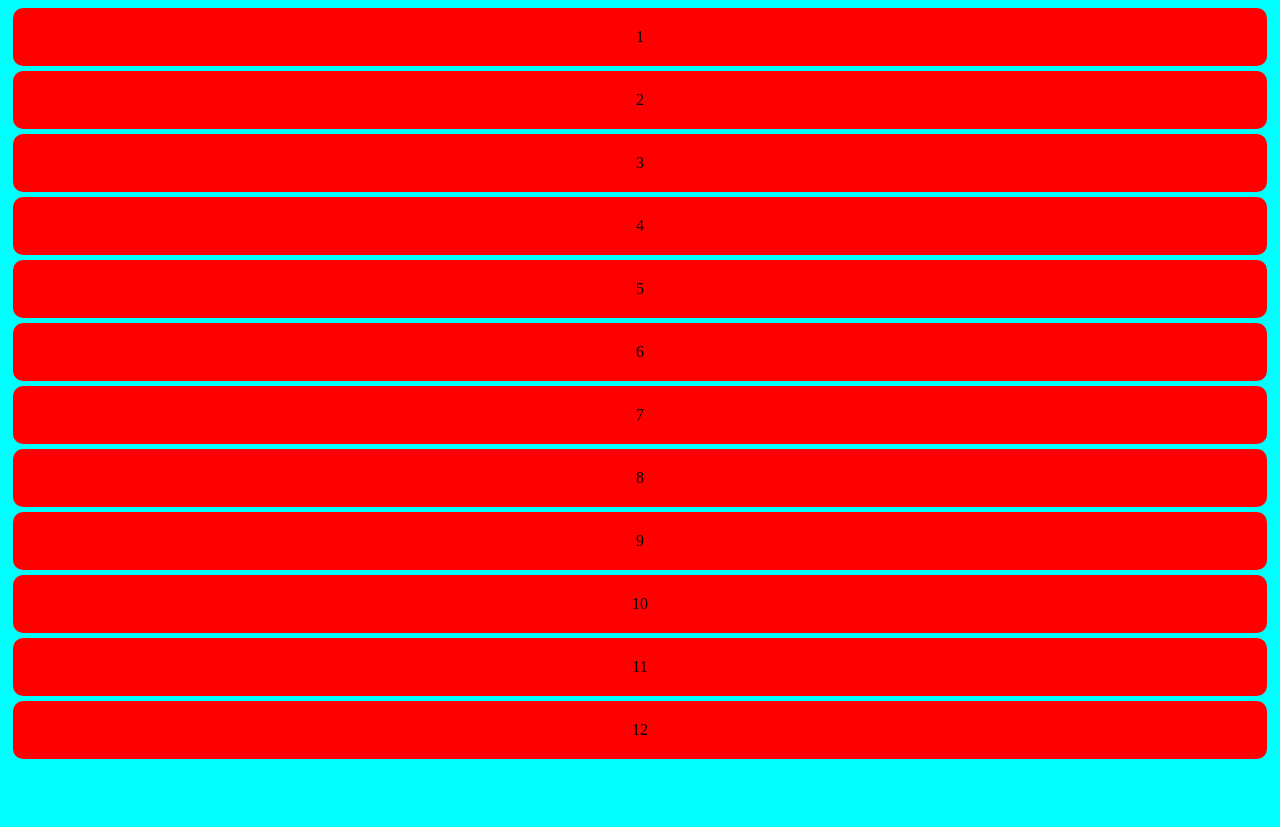
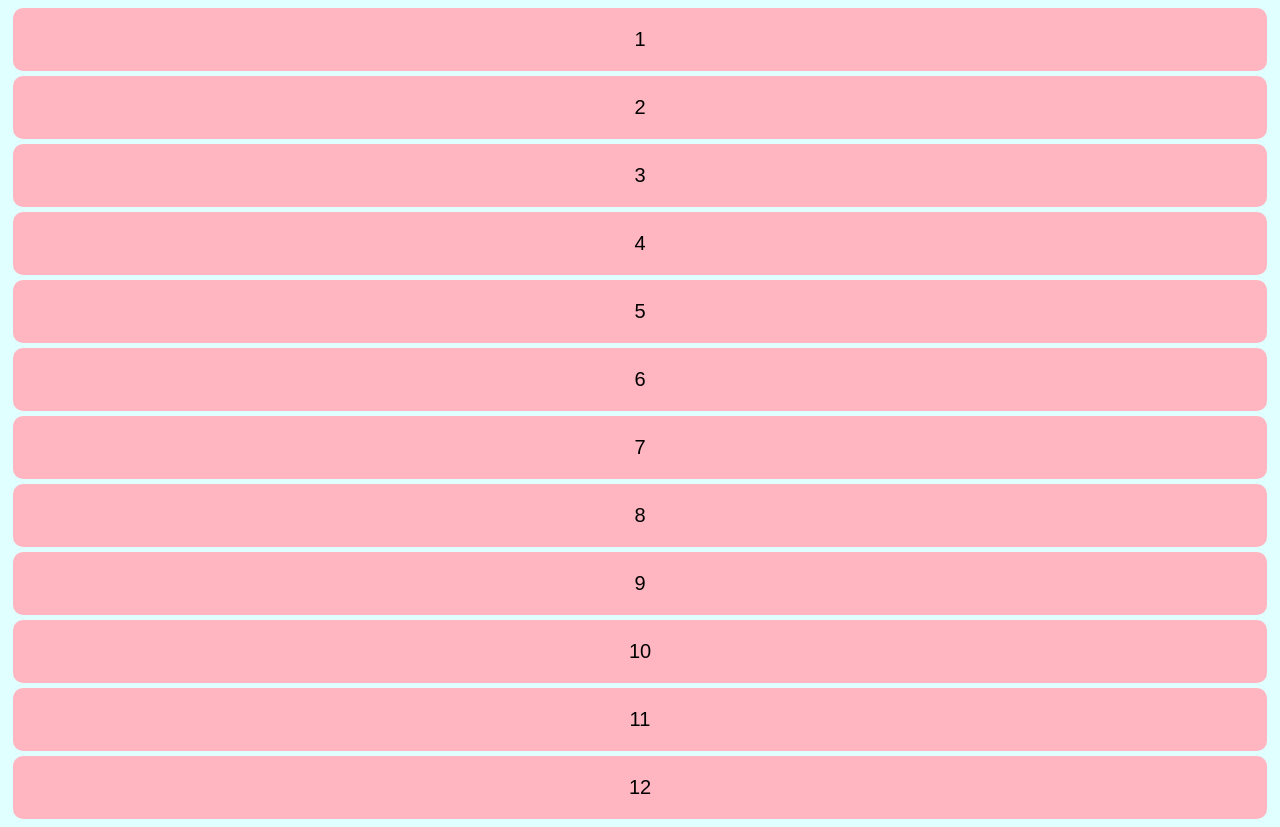
Before and after one commit to ximxim/AtoReact, a plain HTML site: page flex-box/index.html in a window 1280 px wide. Before the commit the page ends 800 px from the top, so only its background shows below. Drawn offline with Linux system fonts and the light colour scheme.

Commit message:
more changes

```diff
--- a/flex-box/index.css
+++ b/flex-box/index.css
@@ -1,13 +1,15 @@
 body {
-    background-color: cyan;
+    background-color: lightcyan;
 }
 
 div:not(.container) {
     margin: 5px;
+    padding: 20px;
+    font-size: 20px;
+    text-align: center;
     border-radius: 10px;
-    background-color: red;
-    text-align: center;
-    padding: 20px;
+    background-color: lightpink;
+    font-family: Arial, Helvetica, sans-serif;
 }
 
 .container {
```
